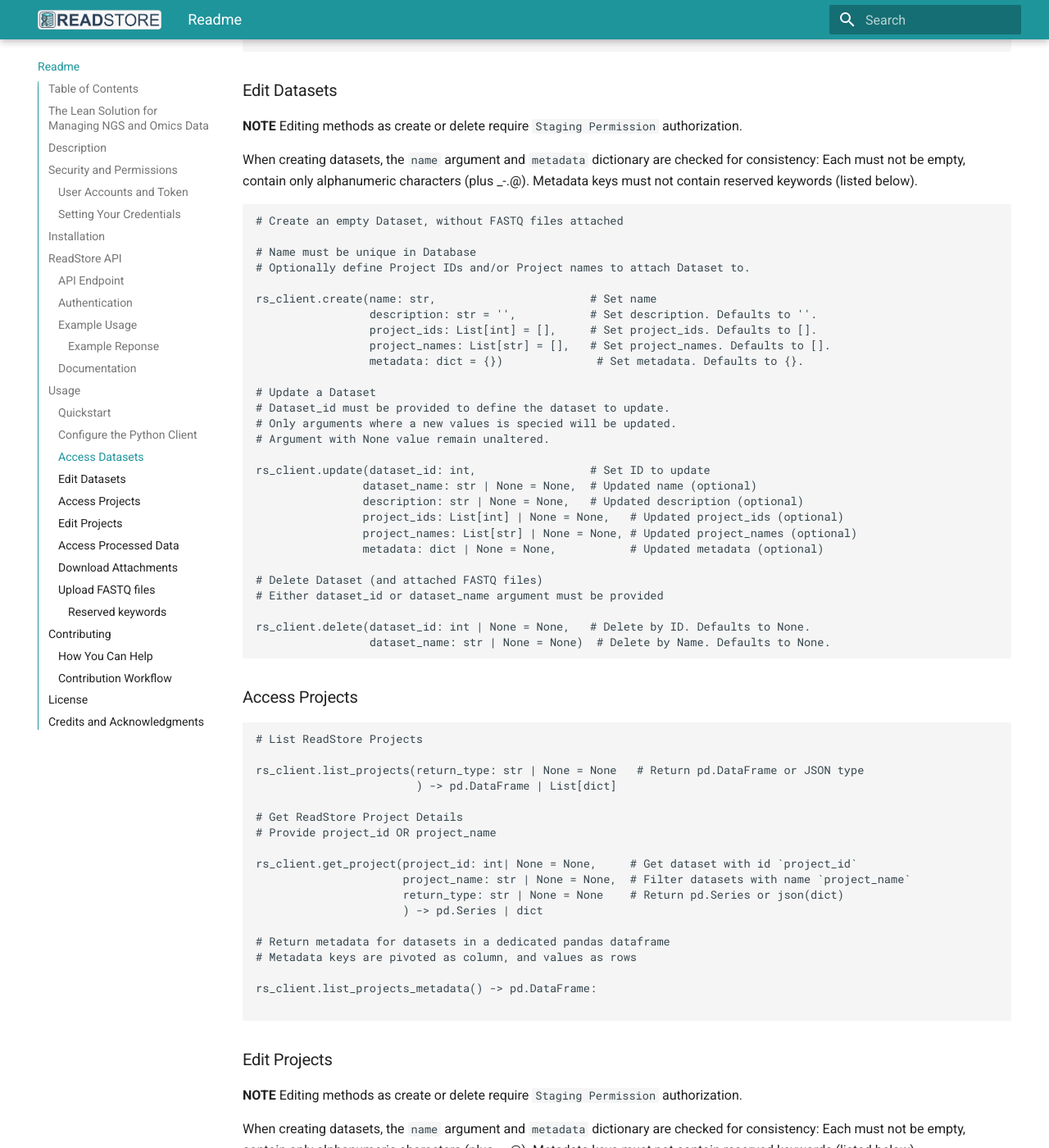
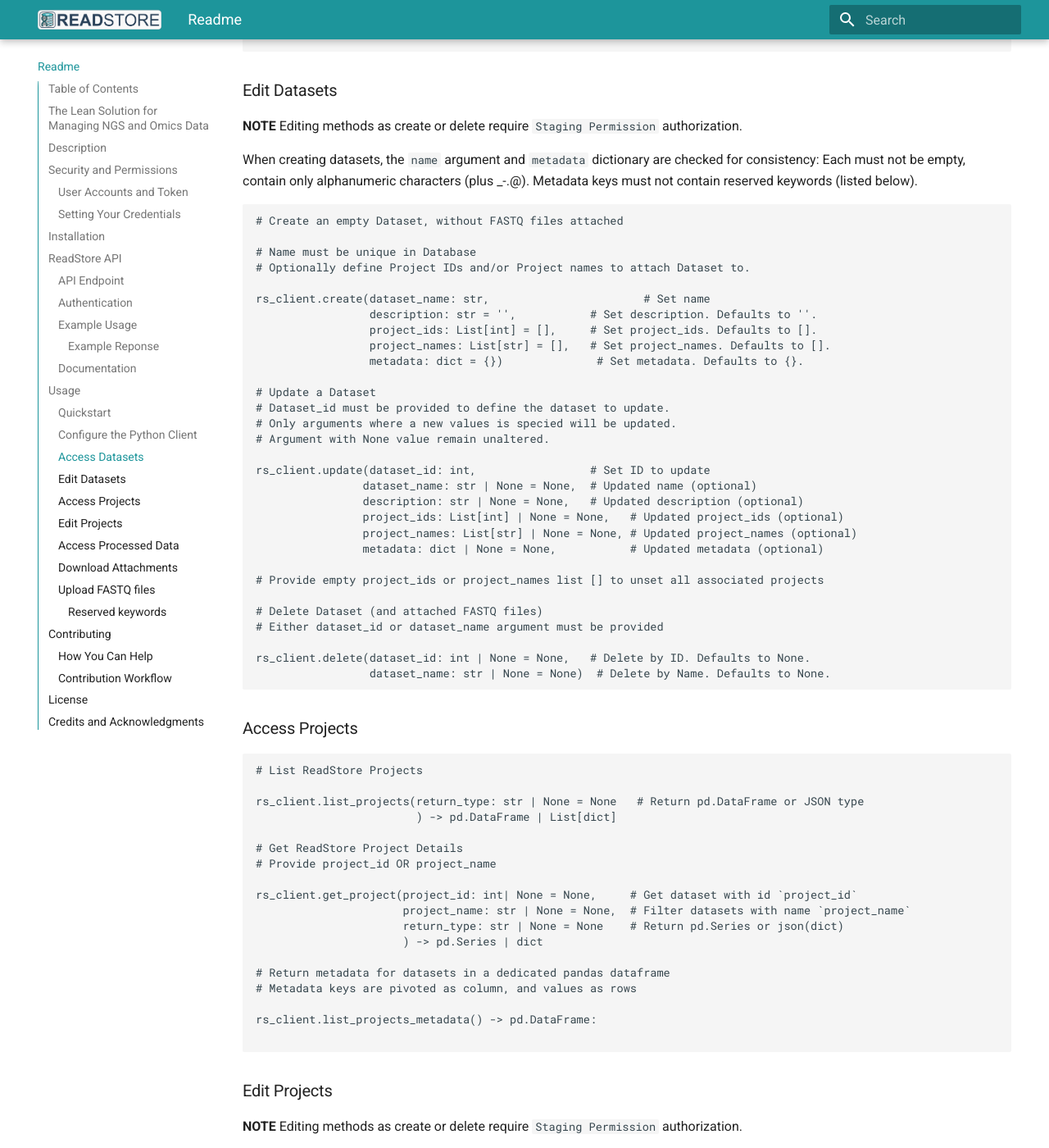
Before and after one commit to EvobyteDigitalBiology/pyreadstore, an MkDocs documentation site: the page built from docs/readme.md, in a window 1280 px wide and 1400 px high, scrolled down 6574 px. Shown: the whole window at 82% size. Built offline with MkDocs 1.6.1 and Material for MkDocs 9.7.7, drawn with Linux system fonts in a browser that asks for light colours; some of the changed text lies outside the part shown.

Commit message:
Doc: Update argument names

```diff
--- a/docs/readme.md
+++ b/docs/readme.md
@@ -297,7 +297,7 @@ When creating datasets, the `name` argument and `metadata` dictionary are checke
 # Name must be unique in Database
 # Optionally define Project IDs and/or Project names to attach Dataset to.
 
-rs_client.create(name: str,                       # Set name
+rs_client.create(dataset_name: str,                       # Set name
                  description: str = '',           # Set description. Defaults to ''.
                  project_ids: List[int] = [],     # Set project_ids. Defaults to [].
                  project_names: List[str] = [],   # Set project_names. Defaults to [].
@@ -314,6 +314,8 @@ rs_client.update(dataset_id: int,                 # Set ID to update
                 project_ids: List[int] | None = None,   # Updated project_ids (optional)
                 project_names: List[str] | None = None, # Updated project_names (optional)
                 metadata: dict | None = None,           # Updated metadata (optional)
+
+# Provide empty project_ids or project_names list [] to unset all associated projects
 
 # Delete Dataset (and attached FASTQ files)
 # Either dataset_id or dataset_name argument must be provided
@@ -358,7 +360,7 @@ When creating datasets, the `name` argument and `metadata` dictionary are checke
 # name must be unique in Database
 # dataset_metadata_keys can be attached and will be set as default metadata keys for attached datasets
 
-rs_client.create_project(name: str,                       # Set Project name
+rs_client.create_project(project_name: str,                       # Set Project name
                          description: str = '',           # Set Project description. Defaults to ''.
                          metadata: dict = {},             # Set Project metadata. Defaults to {}.
                          dataset_metadata_keys: List[str] = [])  # Set dataset metadata keys. Defaults to [].
```
